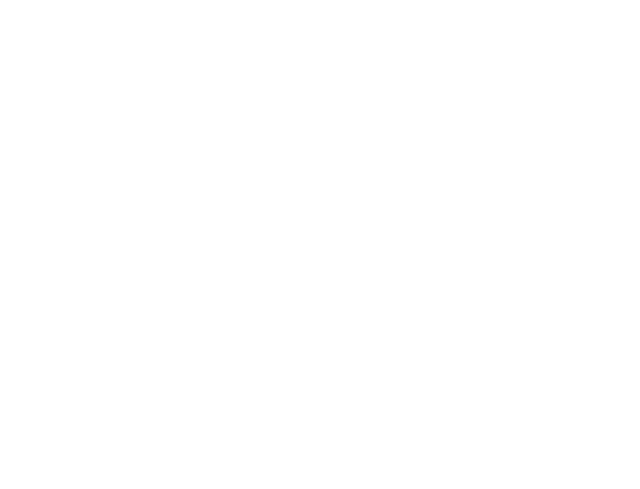
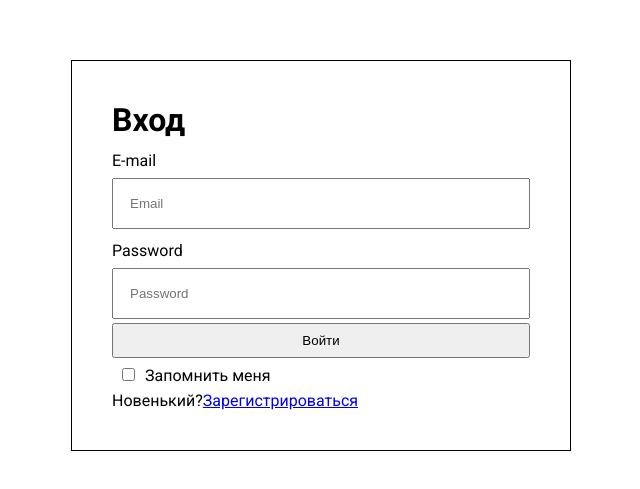
Before and after one commit to ib1zza/react-kanban, a React (Create React App) app: page /login in a window 1280 px wide. Before the commit this address had no page. Shown: the part 145-634 px from the top of the page, without its empty margins (319-959 px from the left). Built offline with nearby package versions, Linux system fonts and the light colour scheme.

Commit message:
added carcass for signup and login

```diff
--- a/package.json
+++ b/package.json
@@ -3,6 +3,7 @@
   "version": "0.1.0",
   "private": true,
   "dependencies": {
+    "@ramonak/react-progress-bar": "^5.0.3",
     "@testing-library/jest-dom": "^5.16.5",
     "@testing-library/react": "^13.4.0",
     "@testing-library/user-event": "^13.5.0",
--- a/src/App.css
+++ b/src/App.css
@@ -1,4 +1,4 @@
-@import url('https://fonts.googleapis.com/css2?family=Roboto:wght@400;500;700&display=swap');
+@import url("https://fonts.googleapis.com/css2?family=Roboto:wght@400;500;700&display=swap");
 
 * {
   box-sizing: border-box;
@@ -7,7 +7,7 @@
 }
 
 body {
-  font-family: 'Roboto', sans-serif;
+  font-family: "Roboto", sans-serif;
 }
 
 .blocks__container {
@@ -18,3 +18,8 @@ body {
 .block {
   width: calc(25% - 20px);
 }
+html,
+body,
+#root {
+  height: 100%;
+}
--- a/src/App.jsx
+++ b/src/App.jsx
@@ -1,9 +1,11 @@
 import './App.css';
 import React from 'react';
-import {Route, Routes} from 'react-router-dom';
+import { Route, Routes } from 'react-router-dom';
 import TaskPage from './components/TaskPage/TaskPage';
 import Layout from './components/Layout/Layout';
 import TaskColumn from "./components/TaskColumn";
+import Login from './pages/Login/Login';
+import SignUp from './pages/SignUp/SignUp';
 
 function getLocalStorageItem(key) {
   return JSON.parse(localStorage.getItem(key));
@@ -31,7 +33,7 @@ function App() {
   const [tasksAll, setTasksAll] = React.useState(getLocalStorageItem("tasks") || tasks);
 
   function addTaskToList(prevListName, newTask, newStatus) {
-    return tasksAll[prevListName].concat({...newTask, status: newStatus});
+    return tasksAll[prevListName].concat({ ...newTask, status: newStatus });
   }
 
   function setState(newState) {
@@ -44,7 +46,7 @@ function App() {
   }
 
   function addTaskToBacklog(task) {
-    setState({...tasksAll, [TYPES.Backlog]: addTaskToList(TYPES.Backlog, task, TYPES.Backlog)});
+    setState({ ...tasksAll, [TYPES.Backlog]: addTaskToList(TYPES.Backlog, task, TYPES.Backlog) });
   }
 
   function insertTaskToList(listFrom, listTo, taskID) {
@@ -63,40 +65,43 @@ function App() {
     let temp = tasksAll[status][taskToEdit];
     temp.description = description;
 
-    setState({...tasksAll, [temp.status]: removeTaskFromList(temp.status, id).concat(temp)})
+    setState({ ...tasksAll, [temp.status]: removeTaskFromList(temp.status, id).concat(temp) })
   }
 
 
   return (
     <Routes>
       <Route path="/"
-             element={<Layout active={tasksAll[TYPES.Backlog].length} finished={tasksAll[TYPES.Finished].length}/>}>
+        element={<Layout active={tasksAll[TYPES.Backlog].length} finished={tasksAll[TYPES.Finished].length} />}>
         <Route index element={
 
           <div className={"blocks__container"}>
             <div className={"block"}>
-              <TaskColumn title={TYPES.Backlog} tasks={tasksAll[TYPES.Backlog]} onAdd={addTaskToBacklog}/>
+              <TaskColumn title={TYPES.Backlog} tasks={tasksAll[TYPES.Backlog]} onAdd={addTaskToBacklog} />
             </div>
             <div className={"block"}>
               <TaskColumn title={TYPES.Ready} prevList={tasksAll[TYPES.Backlog]} tasks={tasksAll[TYPES.Ready]}
-                          onAdd={(id) => insertTaskToList(TYPES.Backlog, TYPES.Ready, id)} withSelect/>
+                onAdd={(id) => insertTaskToList(TYPES.Backlog, TYPES.Ready, id)} withSelect />
             </div>
             <div className={"block"}>
               <TaskColumn title={TYPES.Inprogress} prevList={tasksAll[TYPES.Ready]} tasks={tasksAll[TYPES.Inprogress]}
-                          onAdd={(id) => insertTaskToList(TYPES.Ready, TYPES.Inprogress, id)} withSelect/>
+                onAdd={(id) => insertTaskToList(TYPES.Ready, TYPES.Inprogress, id)} withSelect />
             </div>
             <div className={"block"}>
               <TaskColumn title={TYPES.Finished} prevList={tasksAll[TYPES.Inprogress]} tasks={tasksAll[TYPES.Finished]}
-                          onAdd={(id) => insertTaskToList(TYPES.Inprogress, TYPES.Finished, id)} withSelect/>
+                onAdd={(id) => insertTaskToList(TYPES.Inprogress, TYPES.Finished, id)} withSelect />
             </div>
           </div>
 
-        }/>
+        } />
         <Route path="tasks/:id"
-               element={<TaskPage tasks={[...Object.keys(tasksAll).reduce((acc, key) => acc.concat(tasksAll[key]), [])]}
-                                  changeDescription={changeDescription}/>}/>
+          element={<TaskPage tasks={[...Object.keys(tasksAll).reduce((acc, key) => acc.concat(tasksAll[key]), [])]}
+            changeDescription={changeDescription} />} />
       </Route>
-
+      <Route path="login"
+        element={<Login />} />
+      <Route path="signup"
+        element={<SignUp />} />
     </Routes>
   );
 }
--- /dev/null
+++ b/src/declaration.d.ts
@@ -0,0 +1 @@
+declare module "*.css";
--- /dev/null
+++ b/src/pages/Login/Login.module.css
@@ -0,0 +1,37 @@
+.wrapper {
+  display: flex;
+
+  width: 100%;
+  height: 100%;
+  z-index: 50;
+}
+.login {
+  border: 1px solid black;
+  padding: 40px;
+  margin: auto;
+  width: 500px;
+}
+.login__title {
+  margin-bottom: 16px;
+}
+
+.login__body {
+  display: flex;
+  flex-direction: column;
+}
+.login__input {
+  margin-top: 8px;
+  padding: 16px;
+  width: 100%;
+}
+.login__btn {
+  margin-top: 4px;
+  padding: 8px;
+  width: 100%;
+}
+.login__label {
+  margin-top: 12px;
+}
+.login__remember {
+  margin: 10px;
+}
--- /dev/null
+++ b/src/pages/Login/Login.tsx
@@ -0,0 +1,56 @@
+import React, { useState } from "react";
+import s from "./Login.module.css";
+import { Link, useNavigate } from "react-router-dom";
+const Login = () => {
+  const [email, setEmail] = useState("");
+  const [password, setPassword] = useState("");
+  const [error, setError] = useState("");
+
+  const navigate = useNavigate();
+
+  const handleSubmit = async (e: React.FormEvent<HTMLFormElement>) => {
+    navigate("/");
+  };
+  return (
+    <div className={s.wrapper}>
+      <div className={s.login}>
+        <div className="max-w-[320px] mx-auto py-16">
+          <h1 className="text-3xl font-bold">Вход</h1>
+          {error ? <p className="p-3 bg-red-400 my-2"> {error}</p> : null}
+          <form onSubmit={handleSubmit} className="w-full flex flex-col py-4">
+            <p className={s.login__label}>E-mail</p>
+            <input
+              onChange={(e) => setEmail(e.target.value)}
+              className={s.login__input}
+              type="email"
+              placeholder="Email"
+            />
+
+            <p className={s.login__label}>Password</p>
+            <input
+              onChange={(e) => setPassword(e.target.value)}
+              className={s.login__input}
+              type="password"
+              placeholder="Password"
+              autoComplete="current-password"
+            />
+
+            <button className={s.login__btn}>Войти</button>
+            <div className="flex justify-between items-center text-sm text-gray-600">
+              <p>
+                <input className={s.login__remember} type="checkbox" />
+                Запомнить меня
+              </p>
+            </div>
+            <p className="py-8">
+              <span className="text-gray-600">Новенький?</span>
+              <Link to="/signup">Зарегистрироваться</Link>
+            </p>
+          </form>
+        </div>
+      </div>
+    </div>
+  );
+};
+
+export default Login;
--- /dev/null
+++ b/src/pages/SignUp/SignUp.module.css
@@ -0,0 +1,33 @@
+.wrapper {
+  display: flex;
+
+  width: 100%;
+  height: 100%;
+  z-index: 50;
+}
+.signup {
+  border: 1px solid black;
+  padding: 40px;
+  margin: auto;
+  width: 500px;
+}
+.signup__title {
+  margin-bottom: 16px;
+}
+.signup__progress {
+  margin-bottom: 16px;
+}
+.signup__body {
+  display: flex;
+  flex-direction: column;
+}
+.signup__input {
+  margin-top: 8px;
+  padding: 16px;
+  width: 100%;
+}
+.signup__btn {
+  margin-top: 4px;
+  padding: 8px;
+  width: 100%;
+}
--- /dev/null
+++ b/src/pages/SignUp/SignUp.tsx
@@ -0,0 +1,123 @@
+import React, { useEffect, useState } from "react";
+import { useNavigate } from "react-router-dom";
+import ProgressBar from "@ramonak/react-progress-bar";
+import s from "./SignUp.module.css";
+
+const SignUp = () => {
+  let navigate = useNavigate();
+  let [progress, setProgress] = useState(0);
+  let [step, setStep] = useState(1);
+  let [email, setEmail] = useState("");
+  let [password, setPassword] = useState("");
+  let [dbPassword, setDbPassword] = useState("");
+  let [name, setName] = useState("");
+  let [error, setError] = useState("");
+  useEffect(() => {
+    setProgress((step / 3) * 100);
+  }, [step]);
+
+  const handleContinue = async (e: any) => {
+    console.log(email);
+    switch (step) {
+      case 3: {
+        navigate("/");
+        break;
+      }
+      case 2: {
+        if (password === dbPassword) {
+          setStep(step + 1);
+        } else {
+          setError("Разные пароли");
+        }
+        break;
+      }
+      case 1: {
+        setStep(step + 1);
+        break;
+      }
+      // default: {
+      //   setStep(step + 1);
+      // }
+    }
+  };
+  return (
+    <div className={s.wrapper}>
+      <div className={s.signup}>
+        <div className="">
+          {step === 1 && <h1 className={s.signup__title}>Регистрация</h1>}
+
+          <div className={s.signup__body}>
+            <div className={s.signup__progress}>
+              <div className="">Шаг {step} из 3</div>
+              <ProgressBar
+                completed={progress}
+                isLabelVisible={false}
+                bgColor="#94b591"
+              />
+            </div>
+            {step === 1 && (
+              <>
+                <div className="">Введите вашу почту</div>
+                <input
+                  className={s.signup__input}
+                  type="email"
+                  placeholder="Почта"
+                  value={email}
+                  onChange={(e) => setEmail(e.target.value)}
+                />
+              </>
+            )}
+            {step === 2 && (
+              <>
+                <div className="">Придумайте пароль</div>
+                <div className="">{error}</div>
+                <input
+                  className={s.signup__input}
+                  type="password"
+                  placeholder="Пароль"
+                  value={password}
+                  onChange={(e) => setPassword(e.target.value)}
+                />
+                <input
+                  className={s.signup__input}
+                  type="password"
+                  placeholder="Повторный пароль"
+                  value={dbPassword}
+                  onChange={(e) => setDbPassword(e.target.value)}
+                />
+              </>
+            )}
+            {step === 3 && (
+              <>
+                <div className="">Как вас будут звать?</div>
+                <input
+                  className={s.signup__input}
+                  type="password"
+                  placeholder="Имя"
+                  value={name}
+                  onChange={(e) => setName(e.target.value)}
+                />
+              </>
+            )}
+            <button
+              onClick={(e) => handleContinue(e)}
+              className={s.signup__btn}
+            >
+              Продолжить
+            </button>
+            <p className="py-2">
+              <span
+                className="text-gray-500 tracking-widest underline"
+                onClick={() => navigate("/login")}
+              >
+                У меня есть аккаунт
+              </span>
+            </p>
+          </div>
+        </div>
+      </div>
+    </div>
+  );
+};
+
+export default SignUp;
```
Also changed, not shown: 1 other file (tests, documents, lock files or other folders).
